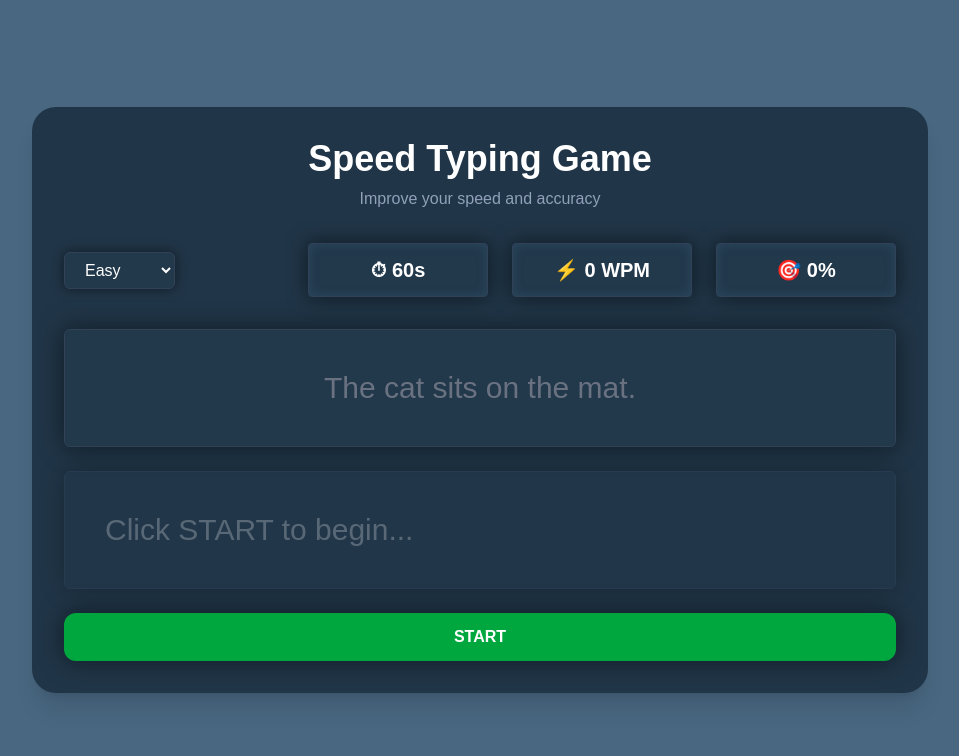
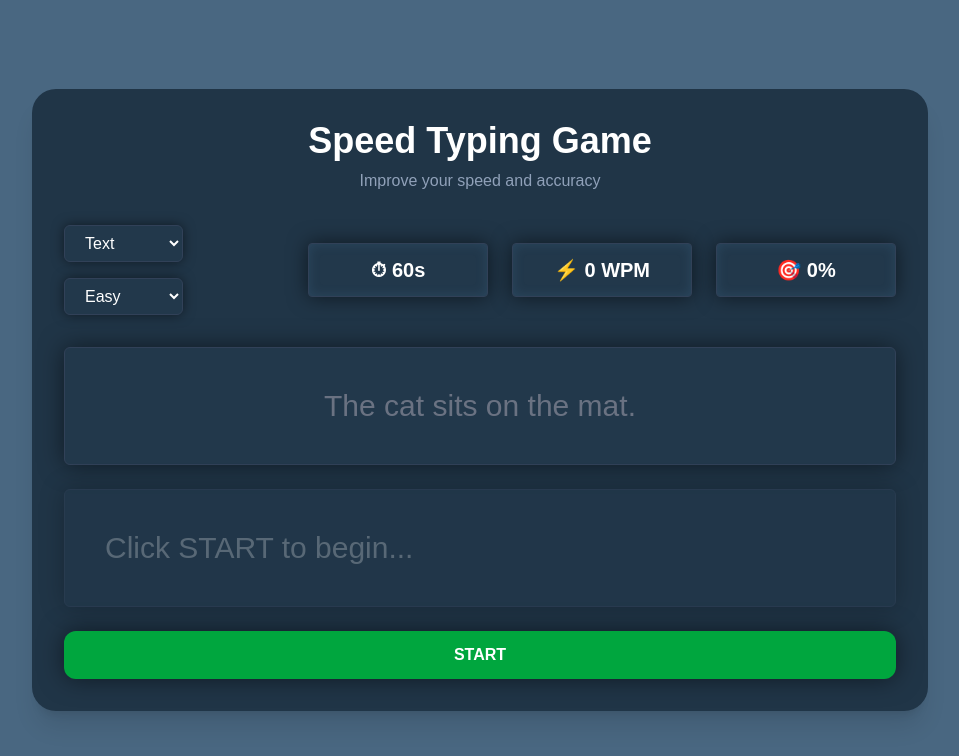
Before and after one commit to EndriasEshetu/speed-typing-game, a Next.js app: page / in a window 1280 px wide. Shown: the top 756 px of the page, without its empty margins (160-1119 px from the left). Built offline with nearby package versions, Linux system fonts and the light colour scheme.

Commit message:
feat: implement Multiple Test Types including texts, numbers, and emojis

```diff
--- a/app/page.tsx
+++ b/app/page.tsx
@@ -1,22 +1,25 @@
 "use client";
 
 import { useEffect, useState, useRef } from "react";
-import { paragraphs } from "../data/paragraphs";
+import { testData } from "../data/paragraphs";
 import Header from "../components/Header";
 import Stats from "../components/Stats";
 import TypingArea from "../components/TypingArea";
 import ResultCard from "../components/ResultCard";
 
+type Category = "text" | "numbers" | "emojis";
 type Mode = "easy" | "medium" | "hard";
 
-function getRandomText(mode: Mode) {
-  const randomIndex = Math.floor(Math.random() * paragraphs[mode].length);
-  return paragraphs[mode][randomIndex];
+function getRandomText(category: Category, mode: Mode) {
+  const arr = testData[category][mode];
+  const randomIndex = Math.floor(Math.random() * arr.length);
+  return arr[randomIndex];
 }
 
 export default function Home() {
+  const [category, setCategory] = useState<Category>("text");
   const [mode, setMode] = useState<Mode>("easy");
-  const [currentText, setCurrentText] = useState(() => paragraphs.easy[0]);
+  const [currentText, setCurrentText] = useState(() => testData.text.easy[0]);
   const [userInput, setUserInput] = useState("");
 
   const [timeLeft, setTimeLeft] = useState(60);
@@ -78,13 +81,13 @@ export default function Home() {
     }
   }
 
-  const resetGame = (nextMode: Mode = mode) => {
+  const resetGame = (nextCategory: Category = category, nextMode: Mode = mode) => {
     setUserInput("");
     setTimeLeft(60);
     setIsRunning(false);
     setIsFinished(false);
     setHasStarted(false);
-    setCurrentText(getRandomText(nextMode));
+    setCurrentText(getRandomText(nextCategory, nextMode));
   };
 
   const startGame = () => {
@@ -100,11 +103,16 @@ export default function Home() {
     }, 0);
   };
 
+  const handleCategoryChange = (e: React.ChangeEvent<HTMLSelectElement>) => {
+    const selectedCategory = e.target.value as Category;
+    setCategory(selectedCategory);
+    resetGame(selectedCategory, mode);
+  };
+
   const handleModeChange = (e: React.ChangeEvent<HTMLSelectElement>) => {
     const selectedMode = e.target.value as Mode;
-
     setMode(selectedMode);
-    resetGame(selectedMode);
+    resetGame(category, selectedMode);
   };
 
   const handleInputChange = (e: React.ChangeEvent<HTMLInputElement>) => {
@@ -124,6 +132,17 @@ export default function Home() {
         <Header />
 
         <div className="flex flex-col md:flex-row justify-between items-center gap-4 mb-8">
+          <div className="flex flex-row md:flex-col gap-4">
+            <select
+              value={category}
+              onChange={handleCategoryChange}
+              className="rounded-md border border-slate-700 bg-[#22384b] px-4 py-2 text-white shadow-[0_0_12px_rgba(0,0,0,0.5)]"
+            >
+              <option value="text">Text</option>
+              <option value="numbers">Numbers</option>
+              <option value="emojis">Emojis</option>
+            </select>
+
             <select
               value={mode}
               onChange={handleModeChange}
@@ -133,6 +152,7 @@ export default function Home() {
               <option value="medium">Medium</option>
               <option value="hard">Hard</option>
             </select>
+          </div>
 
           <Stats timeLeft={timeLeft} wpm={wpm} accuracy={accuracy} />
         </div>
--- a/data/paragraphs.ts
+++ b/data/paragraphs.ts
@@ -1,4 +1,5 @@
-export const paragraphs = {
+export const testData = {
+  text: {
     easy: [
       "The cat sits on the mat.",
       "React is fun to learn.",
@@ -12,4 +13,15 @@ export const paragraphs = {
       "JavaScript asynchronous programming can become challenging without consistent debugging practice.",
       "Performance optimization requires analyzing rendering behavior and minimizing unnecessary updates.",
     ],
+  },
+  numbers: {
+    easy: ["1 2 3 4 5 6 7 8 9 0 1 2 3 4 5"],
+    medium: ["12 34 56 78 90 23 45 67 89 01"],
+    hard: ["123 456 789 1011 1213 1415 1617 1819 2021"],
+  },
+  emojis: {
+    easy: ["😀 😎 🚀 🔥 💻 🎯 🌍 ⚡"],
+    medium: ["😀 😎 🚀 🔥 💻 🎯 🌍 ⚡ 🍎 🚗 🐶 🐱"],
+    hard: ["😀😎 🚀🔥 💻🎯 🌍⚡ 🍎🚗 🐶🐱 🤖👻"],
+  }
 };
```
Lines whose indentation alone changed are shown as unchanged.
